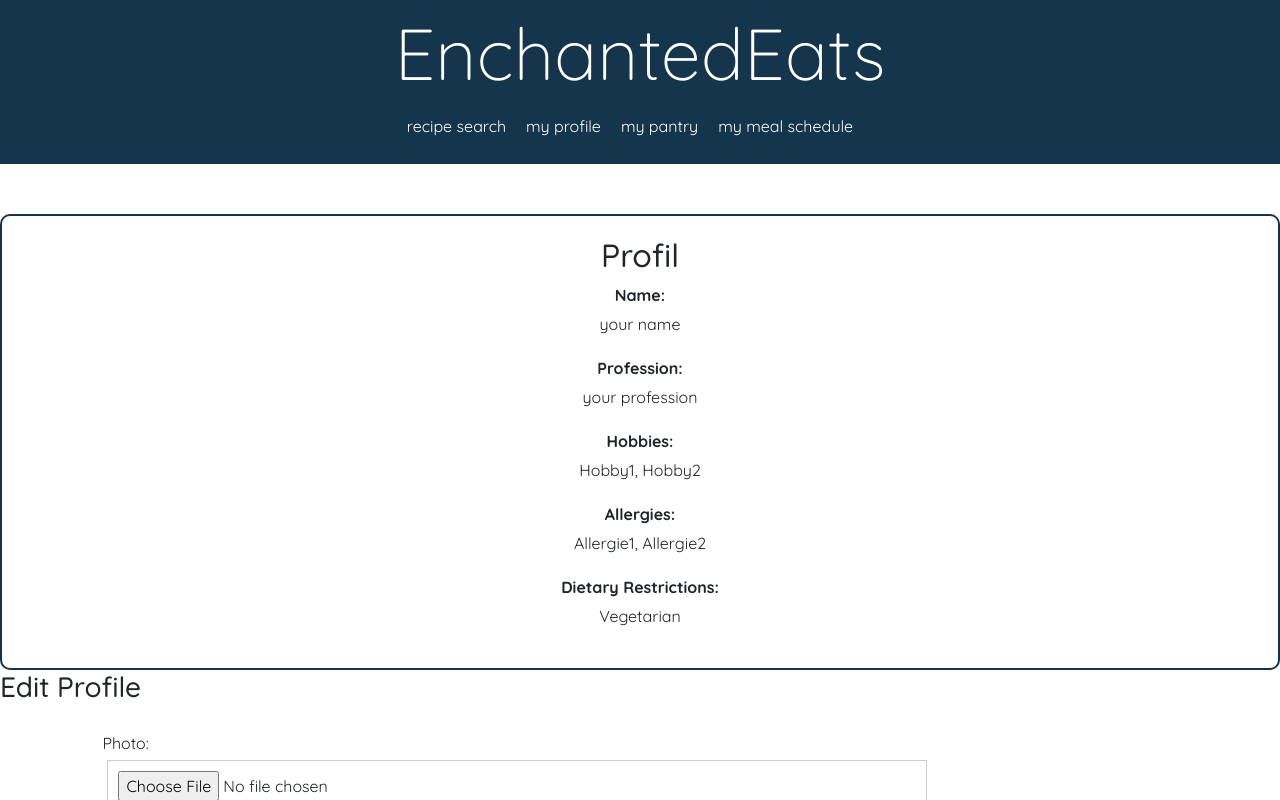
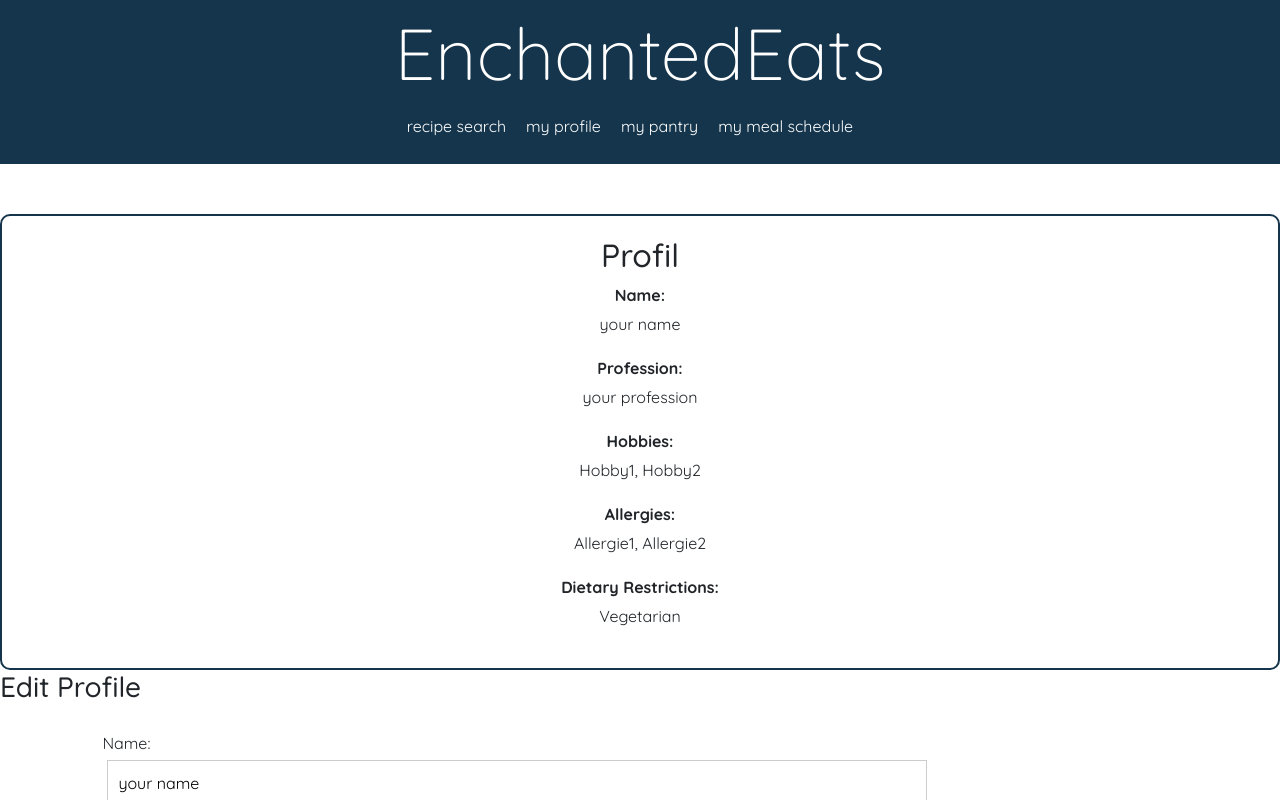
Before and after one commit to saskiamellies/rezept-softwaretchnik, a React (Create React App) app: page /profile in a window 1280 px wide. Both pictures are taken after a click on the button "Edit Profile". Shown: the top 800 px of the page. Built offline with nearby package versions, Linux system fonts and the light colour scheme.

Commit message:
Update MyProfile

```diff
--- a/src/components/EditProfile.jsx
+++ b/src/components/EditProfile.jsx
@@ -10,14 +10,14 @@ const EditProfile = ({ initialProfile, updateProfile }) => {
       setEditedProfile(storedProfile);
     }, [initialProfile]);
 
-  const handleChange = (e) => {
+    const handleChange = async (e) => {
         const { name, value, type, files } = e.target;
 
         if (type === "file" && editedProfile.photo) {
           localStorage.removeItem("userProfile");
         }
 
-    if (type === "file") {
+        if (type === "file" && files && files.length > 0) {
           const reader = new FileReader();
           reader.onload = (event) => {
             const fileValue = event.target.result;
@@ -28,10 +28,19 @@ const EditProfile = ({ initialProfile, updateProfile }) => {
           };
           reader.readAsDataURL(files[0]);
         } else {
-      setEditedProfile((prevProfile) => ({
-        ...prevProfile,
+          const updatedProfile = {
+            ...editedProfile,
             [name]: value,
-      }));
+          };
+
+          try {
+            await saveProfile(updatedProfile);
+          } catch (error) {
+            console.error("Failed to save profile to IndexedDB:", error);
+          }
+
+          localStorage.setItem("userProfile", JSON.stringify(updatedProfile));
+          setEditedProfile(updatedProfile);
         }
       };
 
@@ -44,6 +53,7 @@ const EditProfile = ({ initialProfile, updateProfile }) => {
     };
 
     try {
+        localStorage.clear(); // Hier wird der LocalStorage geleert
         localStorage.setItem("userProfile", JSON.stringify(updatedProfile));
         await saveProfile(updatedProfile);
 
@@ -56,6 +66,61 @@ const EditProfile = ({ initialProfile, updateProfile }) => {
     return (
         <form className="edit-form" onSubmit={handleSubmit}>
           <h3>Edit Profile</h3>
+          <div className="input-group">
+            <label>
+              Name:
+              <input
+                type="text"
+                name="name"
+                value={editedProfile.name}
+                onChange={handleChange}
+              />
+            </label>
+          </div>
+          <div className="input-group">
+            <label>
+              Profession:
+              <input
+                type="text"
+                name="job"
+                value={editedProfile.job}
+                onChange={handleChange}
+              />
+            </label>
+          </div>
+          <div className="input-group">
+            <label>
+              Hobbies:
+              <input
+                type="text"
+                name="hobbies"
+                value={editedProfile.hobbies}
+                onChange={handleChange}
+              />
+            </label>
+          </div>
+          <div className="input-group">
+            <label>
+              Allergies:
+              <input
+                type="text"
+                name="allergies"
+                value={editedProfile.allergies}
+                onChange={handleChange}
+              />
+            </label>
+          </div>
+          <div className="input-group">
+            <label>
+              Dietary Restrictions:
+              <input
+                type="text"
+                name="dietaryRestrictions"
+                value={editedProfile.dietaryRestrictions}
+                onChange={handleChange}
+              />
+            </label>
+          </div>
           <div className="input-group">
             <label>
               Photo:
@@ -76,10 +141,9 @@ const EditProfile = ({ initialProfile, updateProfile }) => {
               />
             )}
           </div>
-      {/* Weitere Input-Felder hier */}
           <button type="submit">Save Changes</button>
         </form>
       );
-};
 
+            }
             export default EditProfile;
--- a/src/components/indexedDBService.js
+++ b/src/components/indexedDBService.js
@@ -30,24 +30,16 @@ class IndexedDBService {
   }
 
   addProfile(profile) {
-    return new Promise((resolve, reject) => {
-      const transaction = this.db.transaction([storeName], 'readwrite');
-      const objectStore = transaction.objectStore(storeName);
-
-      const request = objectStore.add(profile);
-
-      request.onsuccess = () => {
-        resolve(request.result);
-      };
-
-      request.onerror = (event) => {
-        reject(event.target.error);
-      };
-    });
+    // ... (unverändert)
   }
 
   getProfile() {
     return new Promise((resolve, reject) => {
+      if (!this.db) {
+        reject(new Error('IndexedDB not initialized.'));
+        return;
+      }
+
       const transaction = this.db.transaction([storeName], 'readonly');
       const objectStore = transaction.objectStore(storeName);
 
```
Lines whose indentation alone changed are shown as unchanged.
